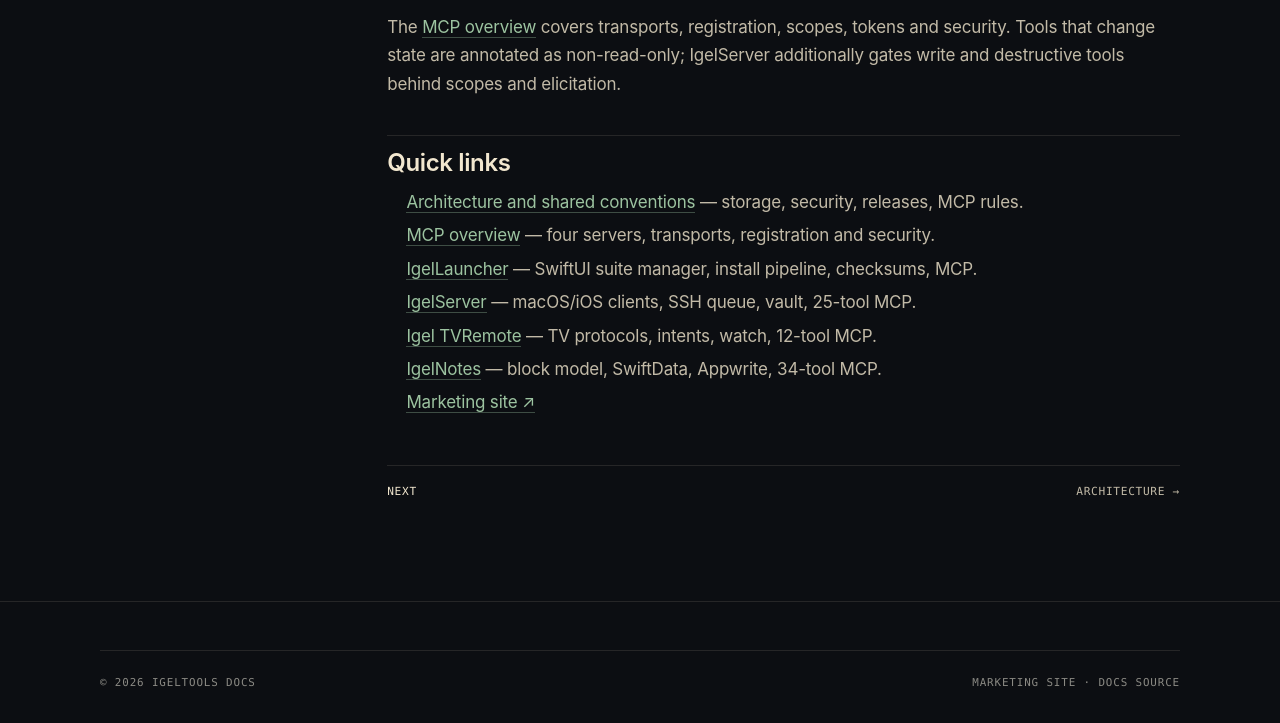
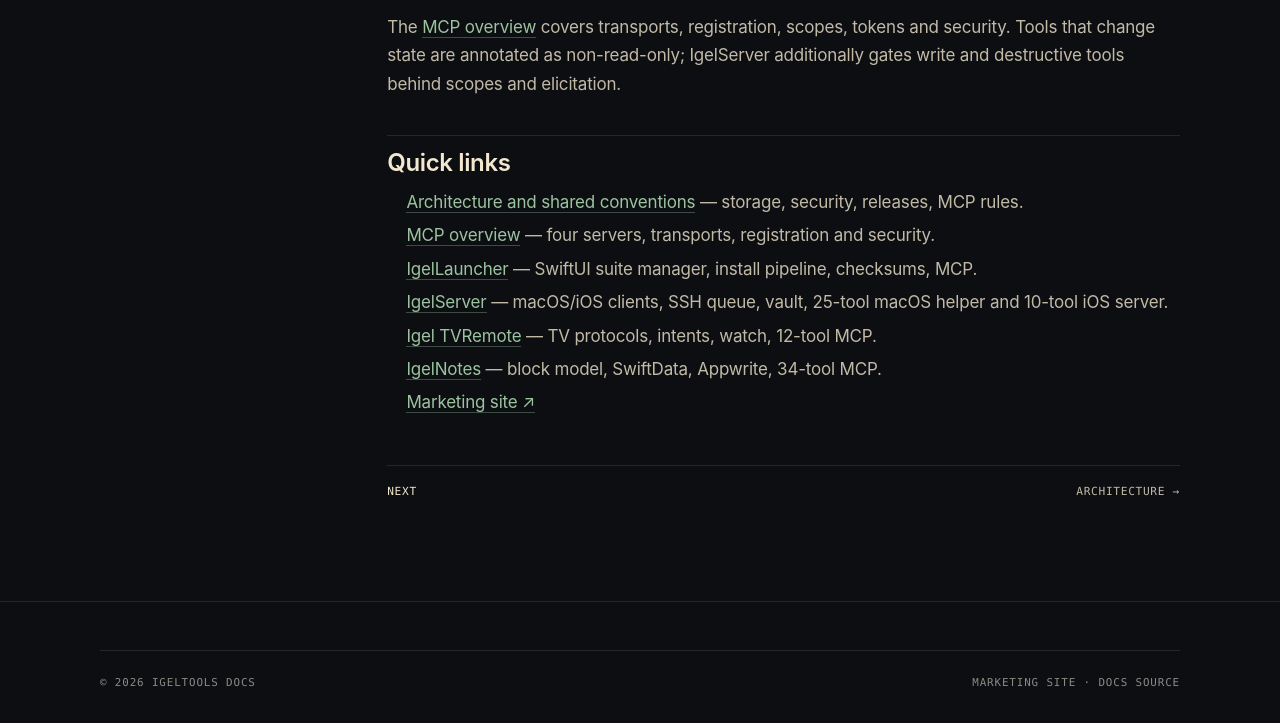
Before and after one commit to Chuucommie/IgelTools-docs, a plain HTML site: page index.html in a window 1280 px wide. Shown: the part 2342-3065 px from the top of the page. Drawn offline with Linux system fonts and the light colour scheme.

Commit message:
Clarify IgelServer MCP surfaces in quick links

```diff
--- a/index.html
+++ b/index.html
@@ -151,7 +151,7 @@ http://127.0.0.1:8765/mcp      # Bearer token, Settings → Server MCP</code></p
       <li><a href="architecture.html">Architecture and shared conventions</a> — storage, security, releases, MCP rules.</li>
       <li><a href="mcp/index.html">MCP overview</a> — four servers, transports, registration and security.</li>
       <li><a href="apps/igellauncher.html">IgelLauncher</a> — SwiftUI suite manager, install pipeline, checksums, MCP.</li>
-      <li><a href="apps/igelserver.html">IgelServer</a> — macOS/iOS clients, SSH queue, vault, 25-tool MCP.</li>
+      <li><a href="apps/igelserver.html">IgelServer</a> — macOS/iOS clients, SSH queue, vault, 25-tool macOS helper and 10-tool iOS server.</li>
       <li><a href="apps/igeltvremote.html">Igel TVRemote</a> — TV protocols, intents, watch, 12-tool MCP.</li>
       <li><a href="apps/igelnotes.html">IgelNotes</a> — block model, SwiftData, Appwrite, 34-tool MCP.</li>
       <li><a href="https://chuucommie.github.io/igeltools-web/" target="_blank" rel="noreferrer">Marketing site ↗</a></li>
```
